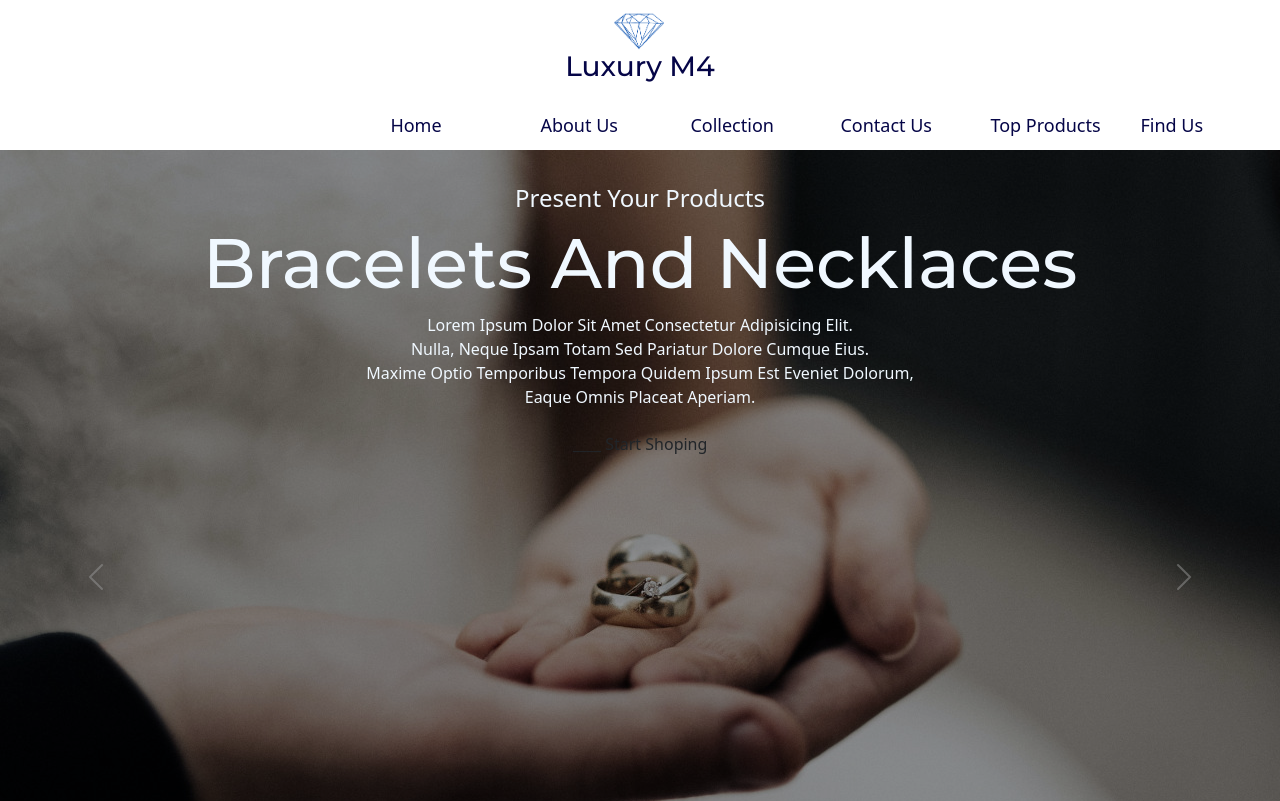
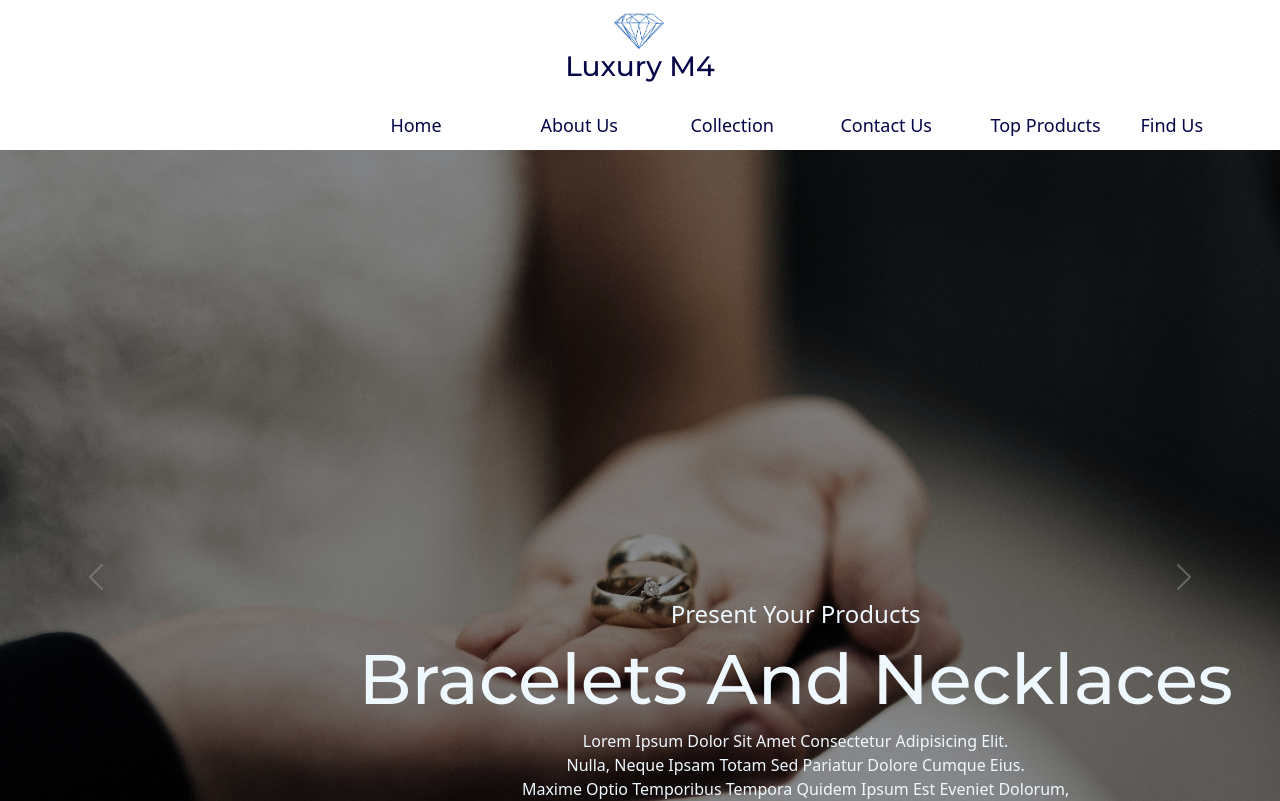
Before and after one commit to eu-waliston/Luxury-M4, a React (Create React App) app: page / in a window 1280 px wide. Shown: the top 801 px of the page. Built offline with nearby package versions, Linux system fonts and the light colour scheme.

Commit message:
Luxury M4 App Home finished

```diff
--- a/src/components/main/Home.css
+++ b/src/components/main/Home.css
@@ -10,17 +10,18 @@
 }
 
 .carousel {
-    width: 100%;
     filter: brightness(0.6);
 }
 
+
 .info {
-    position: relative;
-    top: -820px;
+    position: absolute;
+    top:600px;
     z-index: 2222;
     color: aliceblue;
     text-align: center;
     text-transform: capitalize;
+    margin-left: 28%;
 }
 
 .info > h1 {
@@ -29,7 +30,7 @@
 }
 
 .btn {
-    color: aliceblue;
+    color: aliceblue !important;
 }
 
 @media (max-width: 900px) {
```
